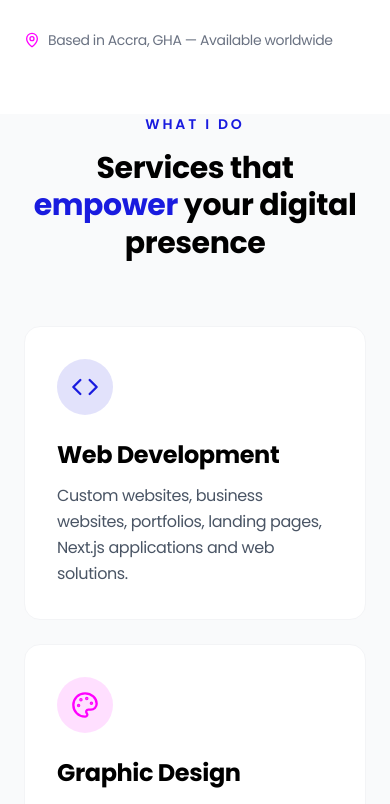
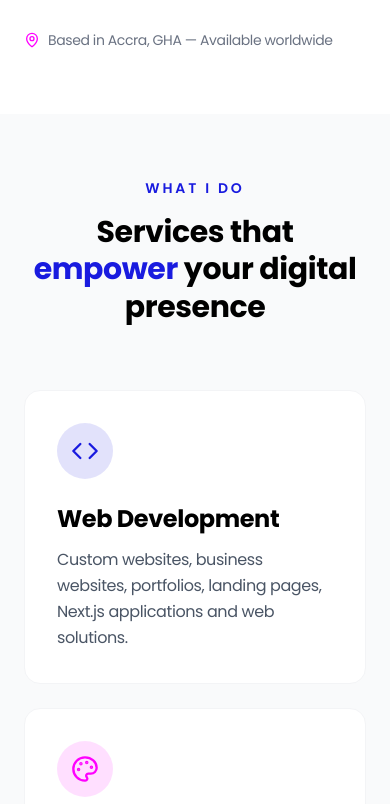
Before and after one commit to marquingyase/marquingyase-web, a Next.js app: page / in a window 390 px wide. Shown: the part 900-1704 px from the top of the page. Built offline with nearby package versions, Linux system fonts and the light colour scheme; no server answers.

Commit message:
Fix spacing in services section for consistent styling

```diff
--- a/app/page.tsx
+++ b/app/page.tsx
@@ -215,7 +215,7 @@ export default function HoldingPage() {
       </main>
 
       {/* ===== NEW SERVICES SECTION ===== */}
-      <section className="py16 md:py-24 px-6 bg-gray-50" id="services">
+      <section className="py-16 md:py-24 px-6 bg-gray-50" id="services">
         <div className="text-center max-w-2xl mx-auto mb-16">
           <p
             className="text-sm font-semibold tracking-[0.2em] uppercase"
```
